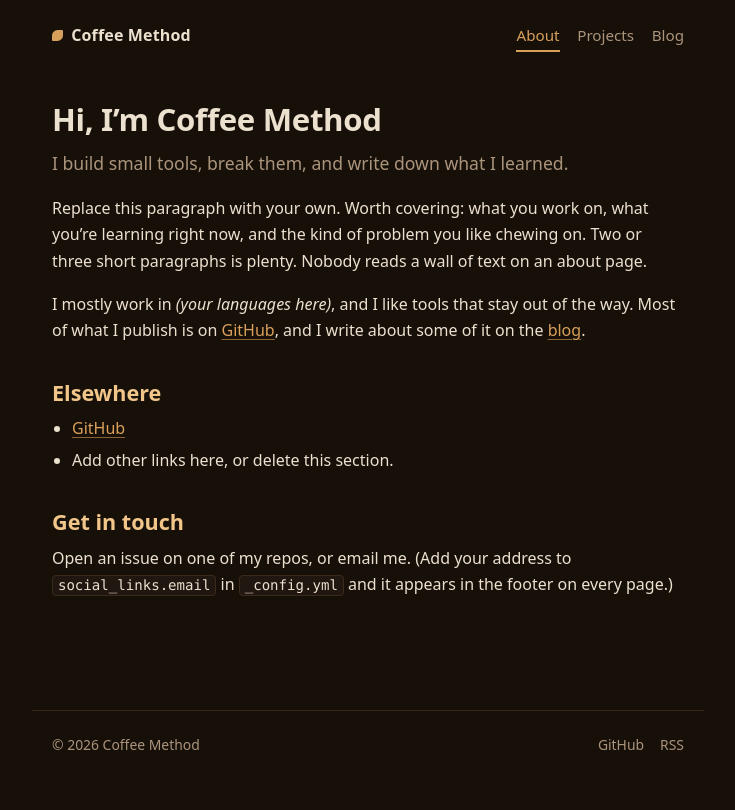
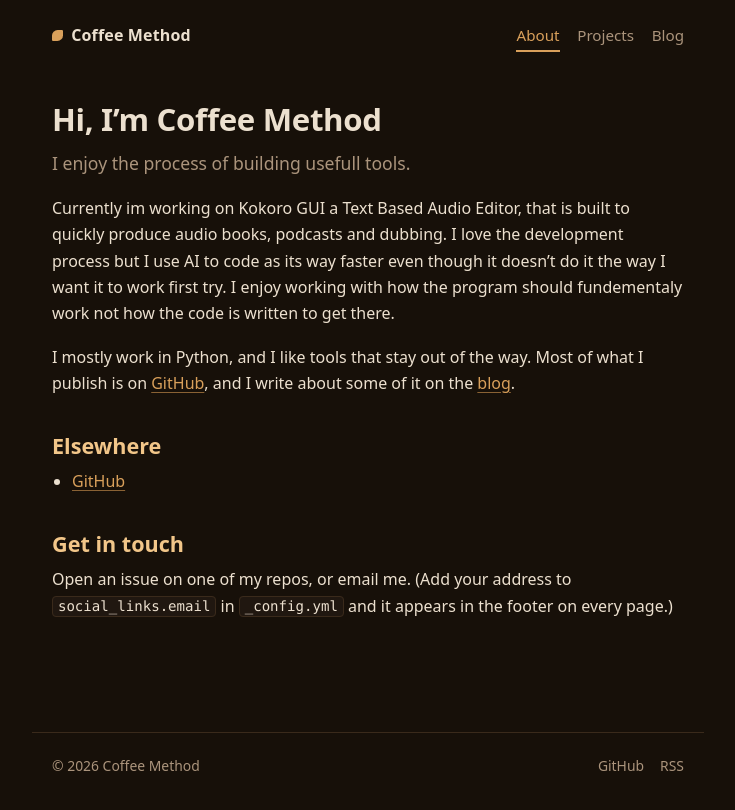
Before and after one commit to CoffeeMethod/CoffeeMethod.github.io, a Jekyll site: the page built from index.md, in a window 1280 px wide. Shown: the top 810 px of the page, without its empty margins (272-1007 px from the left). Built offline with Jekyll 4.4.1, drawn with Linux system fonts in a browser that asks for light colours.

Commit message:
Revise personal introduction and project description
Updated personal introduction and project details in index.md.

```diff
--- a/index.md
+++ b/index.md
@@ -7,20 +7,22 @@ description: "Coffee Method: developer, tinkerer, and maintainer of a few small
 
 # Hi, I'm Coffee Method
 
-<p class="lede">I build small tools, break them, and write down what I learned.</p>
+<p class="lede">I enjoy the process of building usefull tools.</p>
 
-Replace this paragraph with your own. Worth covering: what you work on, what
-you're learning right now, and the kind of problem you like chewing on. Two or
-three short paragraphs is plenty. Nobody reads a wall of text on an about page.
+Currently im working on Kokoro GUI a Text Based Audio Editor,
+that is built to quickly produce audio books, podcasts and dubbing.
+I love the development process but I use AI to code as its way faster
+even though it doesn't do it the way I want it to work first try.
+I enjoy working with how the program should fundementaly work not how
+the code is written to get there.
 
-I mostly work in *(your languages here)*, and I like tools that stay out of the
+I mostly work in Python, and I like tools that stay out of the
 way. Most of what I publish is on [GitHub](https://github.com/CoffeeMethod),
 and I write about some of it on the [blog]({{ '/blog/' | relative_url }}).
 
 ## Elsewhere
 
 - [GitHub](https://github.com/CoffeeMethod)
-- Add other links here, or delete this section.
 
 ## Get in touch
 
```
